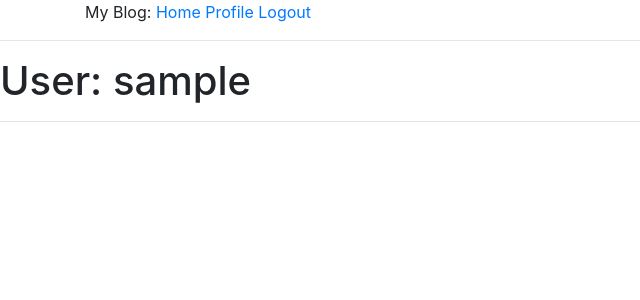
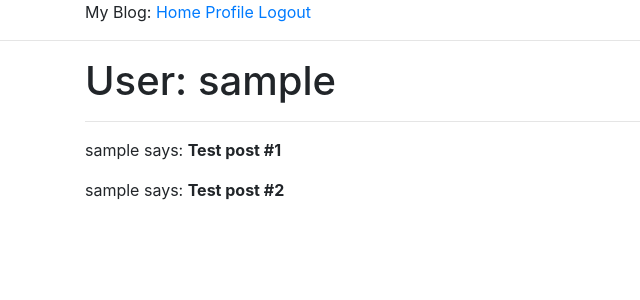
Before and after one commit to rootcanopy/my_blog, a Flask app: a page that uses app/templates/user.html in a window 1280 px wide. Shown: the top 300 px of the page, without its empty margins (0-640 px from the left). Run offline with Flask 2, Linux system fonts and the light colour scheme; the visitor is signed in with stand-in values (Sample User, id 1); data comes from the database, SQL or seed files in the repository; some libraries are stand-ins or nearby versions.

```diff
--- a/app/routes.py
+++ b/app/routes.py
@@ -74,4 +74,4 @@ def user(username):
         {'author': user, 'body': 'Test post #1'},
         {'author': user, 'body': 'Test post #2'},
     ]
-    return render_template('user.html', user=user, post=posts)
+    return render_template('user.html', user=user, posts=posts)
--- a/app/templates/user.html
+++ b/app/templates/user.html
@@ -1,12 +1,13 @@
 {% extends "base.html" %}
 
 {% block content %}
+<section class="container">
     <h1>User: {{ user.username }}</h1>
     <hr>
     {% for post in posts %}
-    <p>
-        {{ post.author.username }} says: <b>{{ post.body }}</b>
-    </p>
-{% endfor %}
-
+        <p>
+            {{ post.author.username }} says: <b>{{ post.body }}</b>
+        </p>
+    {% endfor %}
+</section>
 {% endblock %}
--- a/requirements.txt
+++ b/requirements.txt
@@ -1,15 +1,21 @@
 alembic==1.4.3
 click==7.1.2
+dnspython==2.0.0
+email-validator==1.1.2
 Flask==1.1.2
 Flask-Login==0.5.0
 Flask-Migrate==2.5.3
 Flask-SQLAlchemy==2.4.4
+Flask-WTF==0.14.3
+idna==2.10
 itsdangerous==1.1.0
 Jinja2==2.11.2
 Mako==1.1.3
 MarkupSafe==1.1.1
 python-dateutil==2.8.1
+python-dotenv==0.15.0
 python-editor==1.0.4
 six==1.15.0
 SQLAlchemy==1.3.20
 Werkzeug==1.0.1
+WTForms==2.3.3
```
